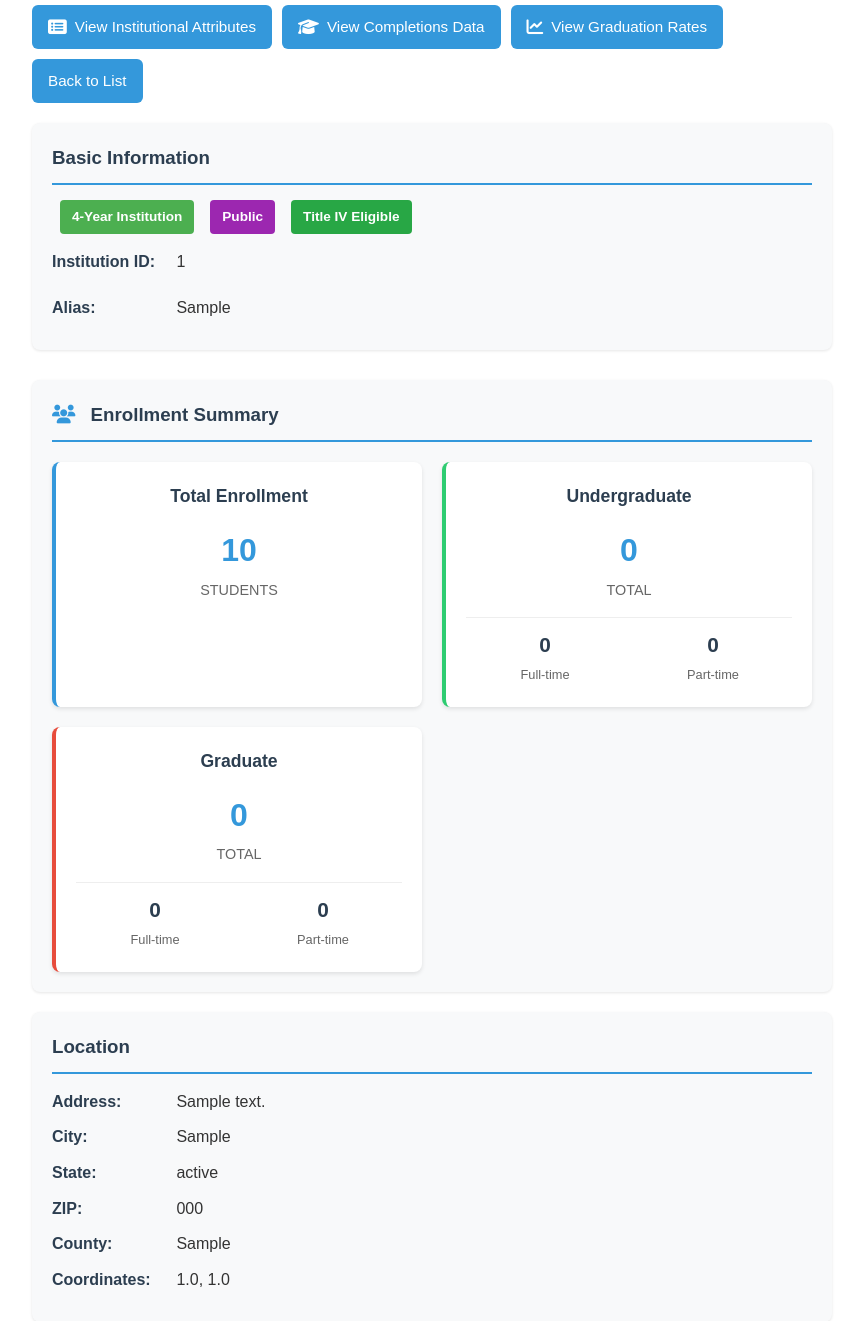
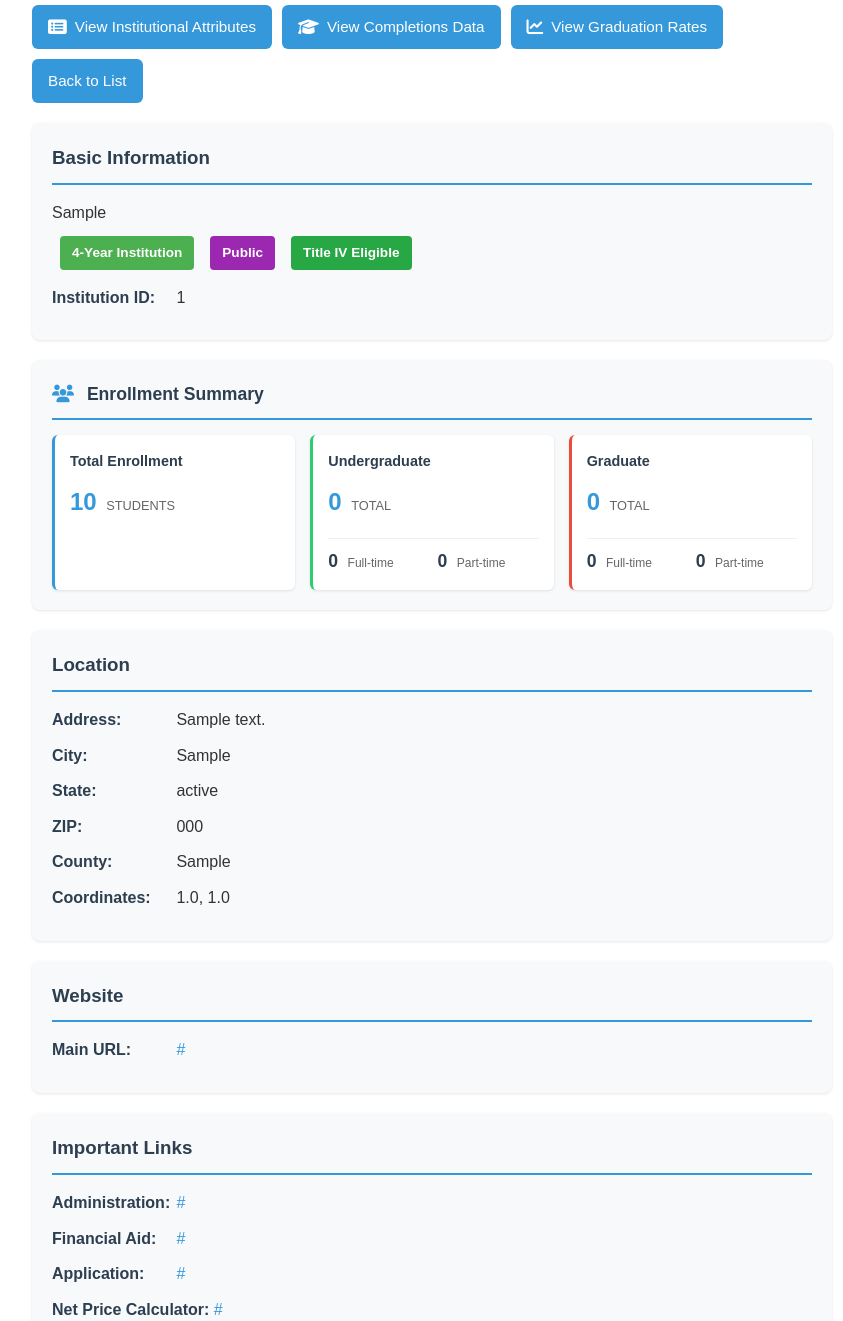
Before and after one commit to admiralorbiter/kc_college_advisor, a Flask app: page /institutions/view/1 in a window 1280 px wide. Shown: the part 227-1548 px from the top of the page, without its empty margins (208-1051 px from the left). Run offline with Flask 3, Linux system fonts and the light colour scheme; tables that the repository leaves empty hold one stand-in row (values such as "Sample post").

Commit message:
compacted enrollment

```diff
--- a/static/styles.css
+++ b/static/styles.css
@@ -967,64 +967,60 @@ footer {
 
 /* Enrollment Summary Styles */
 .enrollment-summary {
-    margin-top: 30px;
+    margin-top: 20px;
 }
 
 .enrollment-summary h3 {
     color: #2c3e50;
-    margin-bottom: 20px;
+    margin-bottom: 15px;
+    font-size: 1.1em;
 }
 
 .enrollment-summary h3 i {
-    margin-right: 10px;
+    margin-right: 8px;
     color: #3498db;
 }
 
 .enrollment-grid {
     display: grid;
-    grid-template-columns: repeat(auto-fit, minmax(250px, 1fr));
-    gap: 20px;
-    margin-top: 15px;
+    grid-template-columns: repeat(auto-fit, minmax(200px, 1fr));
+    gap: 15px;
 }
 
 .enrollment-card {
     background-color: #fff;
-    border-radius: 8px;
-    padding: 20px;
-    box-shadow: 0 2px 4px rgba(0,0,0,0.1);
-    transition: transform 0.2s ease;
-}
-
-.enrollment-card:hover {
-    transform: translateY(-2px);
+    border-radius: 6px;
+    padding: 15px;
+    box-shadow: 0 1px 3px rgba(0,0,0,0.1);
 }
 
 .enrollment-card h4 {
     color: #2c3e50;
-    margin-bottom: 15px;
-    font-size: 1.1em;
-    text-align: center;
+    margin-bottom: 10px;
+    font-size: 0.9em;
+    text-align: left;
 }
 
 .enrollment-numbers {
     display: flex;
     flex-direction: column;
-    gap: 15px;
+    gap: 8px;
 }
 
 .number-block {
-    text-align: center;
+    text-align: left;
 }
 
 .number-block .number {
-    font-size: 2em;
+    font-size: 1.5em;
     font-weight: bold;
     color: #3498db;
-    display: block;
+    display: inline;
+    margin-right: 5px;
 }
 
 .number-block .label {
-    font-size: 0.9em;
+    font-size: 0.8em;
     color: #666;
     text-transform: uppercase;
 }
@@ -1032,38 +1028,44 @@ footer {
 .enrollment-split {
     display: grid;
     grid-template-columns: 1fr 1fr;
-    gap: 10px;
-    padding-top: 10px;
+    gap: 8px;
+    padding-top: 8px;
+    margin-top: 8px;
     border-top: 1px solid #eee;
 }
 
 .split-item {
-    text-align: center;
+    text-align: left;
 }
 
 .split-item .number {
-    font-size: 1.3em;
+    font-size: 1.1em;
     font-weight: bold;
     color: #2c3e50;
-    display: block;
+    display: inline;
+    margin-right: 5px;
 }
 
 .split-item .label {
-    font-size: 0.8em;
+    font-size: 0.75em;
     color: #666;
 }
 
-/* Card-specific colors */
+/* Remove hover effect and simplify card borders */
+.enrollment-card:hover {
+    transform: none;
+}
+
 .enrollment-card.total {
-    border-left: 4px solid #3498db;
+    border-left: 3px solid #3498db;
 }
 
 .enrollment-card.undergraduate {
-    border-left: 4px solid #2ecc71;
+    border-left: 3px solid #2ecc71;
 }
 
 .enrollment-card.graduate {
-    border-left: 4px solid #e74c3c;
+    border-left: 3px solid #e74c3c;
 }
 
 /* Basic Information section styles */
--- a/templates/institutions/view_institution.html
+++ b/templates/institutions/view_institution.html
@@ -26,6 +26,7 @@
 
         <div class="detail-group">
             <h3>Basic Information</h3>
+            <p>{{ institution.alias }}</p>
             <div class="institution-badges">
                 <span class="badge badge-four-year">4-Year Institution</span>
                 <span class="badge badge-public">Public</span>
@@ -36,7 +37,6 @@
 
             <div class="basic-info-grid">
                 <p><strong>Institution ID:</strong> {{ institution.institution_id }}</p>
-                <p><strong>Alias:</strong> {{ institution.alias or 'N/A' }}</p>
             </div>
         </div>
         <div class="detail-group enrollment-summary">
```
